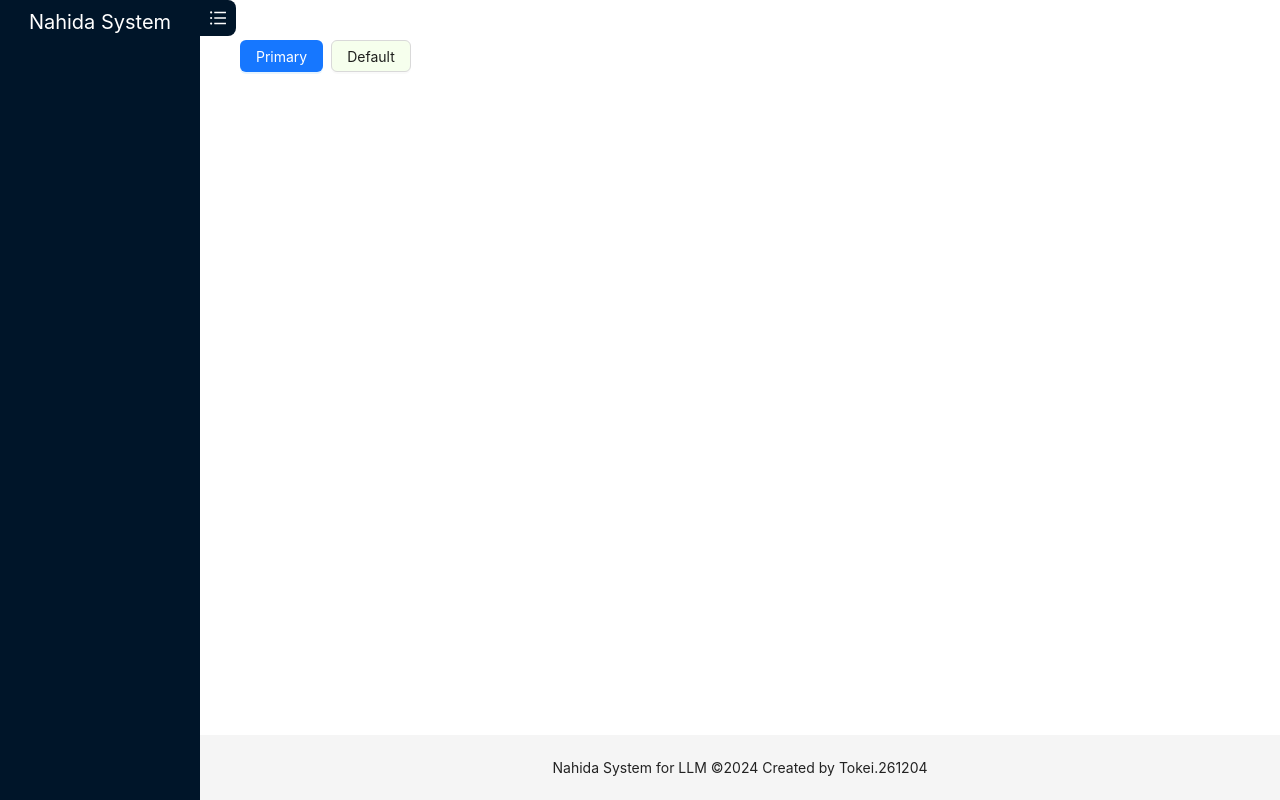
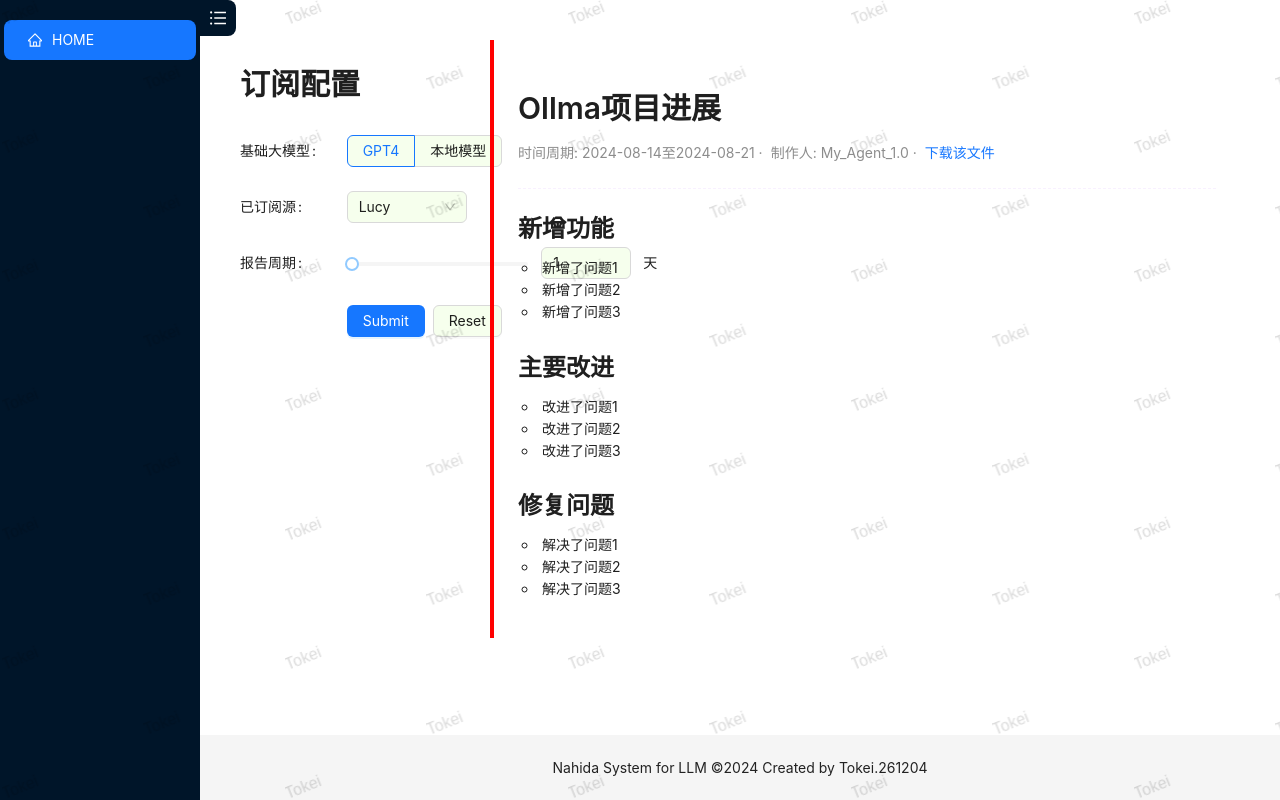
Before and after one commit to liu599/NahidaSystem, a React app: page / in a window 1280 px wide. Built offline with nearby package versions, Linux system fonts and the light colour scheme; the HTML template or start-up script is replaced by a standard one.

Commit message:
Finish framework

```diff
--- a/src/App.tsx
+++ b/src/App.tsx
@@ -3,13 +3,17 @@ import { ReactQueryDevtools } from '@tanstack/react-query-devtools'
 import { RouterProvider } from 'react-router-dom'
 import { router } from './router'
 import './App.css';
+import {Watermark} from "antd";
 
 const queryClient = new QueryClient()
 const App = () => {
   return (
       <QueryClientProvider client={queryClient}>
-          <RouterProvider router={router({routePrefix: '/'})} fallbackElement={<div>Sorry. The page you try to visit not existed.</div>}/>
-          <ReactQueryDevtools initialIsOpen/>
+          <Watermark content="Tokei">
+              <RouterProvider router={router({routePrefix: '/'})} fallbackElement={<div>Sorry. The page you try to visit not existed.</div>}/>
+              <ReactQueryDevtools initialIsOpen/>
+          </Watermark>
+
       </QueryClientProvider>
 
   );
--- a/src/components/baseLayout/index.tsx
+++ b/src/components/baseLayout/index.tsx
@@ -1,7 +1,8 @@
 import {Breadcrumb, ConfigProvider, Divider, Layout, Menu, theme} from 'antd'
 const { Header, Footer, Sider, Content } = Layout;
 import { Outlet, To, useLocation, useNavigate } from 'react-router-dom'
-import {useState} from "react";
+import { MENU_ITEMS } from "@/router/menu-item.tsx";
+import React, {useState} from "react";
 
 const footerStyle: React.CSSProperties = {
     textAlign: 'center',
@@ -11,10 +12,19 @@ const footerStyle: React.CSSProperties = {
 
 
 const BaseLayout = () => {
+    const navigate = useNavigate()
+    const location = useLocation()
     const [collapsed, setCollapsed] = useState(false)
     const {
         token: { colorBgContainer, borderRadiusLG },
     } = theme.useToken()
+    const handleMenuClick = (event: { key: To }) => {
+        // console.log('点击菜单', event.key)
+        // console.log(window.location)
+        const params = new URLSearchParams(window.location.search)
+        // console.log(params.get('id'))
+        navigate(event.key, {})
+    }
     return (
         <ConfigProvider
             theme={{
@@ -54,6 +64,15 @@ const BaseLayout = () => {
                     <div className="flex h-auto items-center justify-center p-2 text-xl">
                         {!collapsed ? 'Nahida System' : ''}
                     </div>
+                    <Menu
+                        theme="dark"
+                        defaultOpenKeys={[location.pathname.split('/')[1]]}
+                        defaultSelectedKeys={['/']}
+                        selectedKeys={[location.pathname]}
+                        mode="inline"
+                        items={MENU_ITEMS}
+                        onClick={handleMenuClick}
+                    />
                 </Sider>
                 <Layout className="bg-white">
                     {/*<Header style={headerStyle}>Header</Header>*/}
--- a/src/pages/GithubSentinel/index.tsx
+++ b/src/pages/GithubSentinel/index.tsx
@@ -1,11 +1,180 @@
-import {Button, Space} from "antd";
+import {
+    Button,
+    Space,
+    Row,
+    Col,
+    Typography,
+    Divider,
+    RadioChangeEvent,
+    Radio,
+    Form,
+    InputNumberProps,
+    Slider, InputNumber, Select
+} from "antd";
+import React, {useState} from "react";
+const { Title, Paragraph, Text, Link } = Typography;
+
+const layout = {
+    labelCol: { span: 4 },
+    wrapperCol: { span: 14 },
+};
+
+const tailLayout = {
+    wrapperCol: { offset: 4, span: 14 },
+};
 
 const GithubSentinelPage =  () => {
+    const [form] = Form.useForm();
+    const [value, setValue] = useState(1);
+    const [inputValue, setInputValue] = useState(1);
+
+    const slideOnChange: InputNumberProps['onChange'] = (newValue) => {
+        setInputValue(newValue as number);
+    };
+
+    const onChange = (e: RadioChangeEvent) => {
+        console.log('radio checked', e.target.value);
+        setValue(e.target.value);
+    };
+
+    const onFinish = (values: any) => {
+        console.log(values);
+    };
+
+    const onReset = () => {
+        form.resetFields();
+    };
+
+    const handleChange = (value: string) => {
+        console.log(`selected ${value}`);
+    };
+
     return (
-        <Space>
-            <Button type="primary">Primary</Button>
-            <Button>Default</Button>
-        </Space>
+        <>
+            <Row>
+                <Col span={6}>
+                    <Title level={2} style={{marginBottom: "32px"}}>订阅配置</Title>
+
+                    <Space>
+                        <Form
+                            {...layout}
+                            form={form}
+                            onFinish={onFinish}
+                            labelAlign={"left"}
+                            style={{ maxWidth: '100%', width: '640px' }}
+                        >
+                            <Form.Item label="基础大模型">
+                                <Radio.Group onChange={onChange} value={value}>
+                                    <Radio.Button value={1}>GPT4</Radio.Button>
+                                    <Radio.Button value={2}>本地模型</Radio.Button>
+                                </Radio.Group>
+                            </Form.Item>
+                            <Form.Item label="已订阅源">
+                                <Select
+                                    defaultValue="lucy"
+                                    style={{ width: 120 }}
+                                    onChange={handleChange}
+                                    options={[
+                                        { value: 'jack', label: 'Jack' },
+                                        { value: 'lucy', label: 'Lucy' },
+                                        { value: 'Yiminghe', label: 'yiminghe' },
+                                        { value: 'disabled', label: 'Disabled', disabled: true },
+                                    ]}
+                                />
+                            </Form.Item>
+                            <Form.Item label="报告周期">
+                                <Row>
+                                    <Col span={12}>
+                                        <Slider
+                                            min={1}
+                                            max={7}
+                                            onChange={slideOnChange}
+                                            value={typeof inputValue === 'number' ? inputValue : 0}
+                                        />
+                                    </Col>
+                                    <Col span={12}>
+                                        <InputNumber
+                                            min={1}
+                                            max={7}
+                                            style={{ margin: '0 8px' }}
+                                            value={inputValue}
+                                            onChange={slideOnChange}
+                                        /> 天
+                                    </Col>
+                                </Row>
+                            </Form.Item>
+                            <Form.Item {...tailLayout}>
+                                <Space>
+                                    <Button type="primary" htmlType="submit">
+                                        Submit
+                                    </Button>
+                                    <Button htmlType="button" onClick={onReset}>
+                                        Reset
+                                    </Button>
+                                </Space>
+                            </Form.Item>
+                        </Form>
+
+
+                    </Space>
+                </Col>
+                <Col span={18} style={{borderLeft: "4px solid red", padding: "24px"}}>
+                    <Title level={2}>Ollma项目进展</Title>
+                    <Space>
+                        <Text type="secondary">时间周期: 2024-08-14至2024-08-21 ·</Text>
+                        <Text type="secondary">制作人: My_Agent_1.0 ·</Text>
+                        <Link href="https://ant.design" target="_blank">
+                            下载该文件
+                        </Link>
+                    </Space>
+                    <Divider dashed />
+                    <Title level={3}>新增功能</Title>
+                    <Paragraph>
+                        <ul>
+                            <li>
+                                <span>新增了问题1</span>
+                            </li>
+                            <li>
+                                <span>新增了问题2</span>
+                            </li>
+                            <li>
+                                <span>新增了问题3</span>
+                            </li>
+                        </ul>
+                    </Paragraph>
+                    <Title level={3}>主要改进</Title>
+                    <Paragraph>
+                        <ul>
+                            <li>
+                                <span>改进了问题1</span>
+                            </li>
+                            <li>
+                                <span>改进了问题2</span>
+                            </li>
+                            <li>
+                                <span>改进了问题3</span>
+                            </li>
+                        </ul>
+                    </Paragraph>
+                    <Title level={3}>修复问题</Title>
+                    <Paragraph>
+                        <ul>
+                            <li>
+                                <span>解决了问题1</span>
+                            </li>
+                            <li>
+                                <span>解决了问题2</span>
+                            </li>
+                            <li>
+                                <span>解决了问题3</span>
+                            </li>
+                        </ul>
+                    </Paragraph>
+
+                </Col>
+            </Row>
+        </>
+
     )
 }
 
--- /dev/null
+++ b/src/router/menu-item.tsx
@@ -0,0 +1,35 @@
+import { HomeOutlined } from '@ant-design/icons'
+
+interface MenuItem {
+    key: string
+    label: string
+    icon?: Element
+    children?: MenuItem[]
+    minRole?: number // Add the minRole property
+}
+
+type Role = number
+
+export const MENU_ITEMS: MenuItem[] = [
+    {
+        key: '/',
+        label: 'HOME',
+        icon: <HomeOutlined />,
+        minRole: 1,
+    }
+]
+
+export const filterMenuItemsByRole = (menuItems: MenuItem[], roles: Role[]): MenuItem[] => {
+    return menuItems.reduce<MenuItem[]>((filteredItems, item) => {
+        const { minRole = 0, children, ...rest } = item
+
+        // Check if the user has any role that meets or exceeds the minRole requirement
+        if (roles.some((role) => role >= minRole)) {
+            // If the item has children, recursively filter them as well
+            const filteredChildren = children ? filterMenuItemsByRole(children, roles) : undefined
+            filteredItems.push({ ...rest, minRole, children: filteredChildren })
+        }
+
+        return filteredItems
+    }, [])
+}
```
